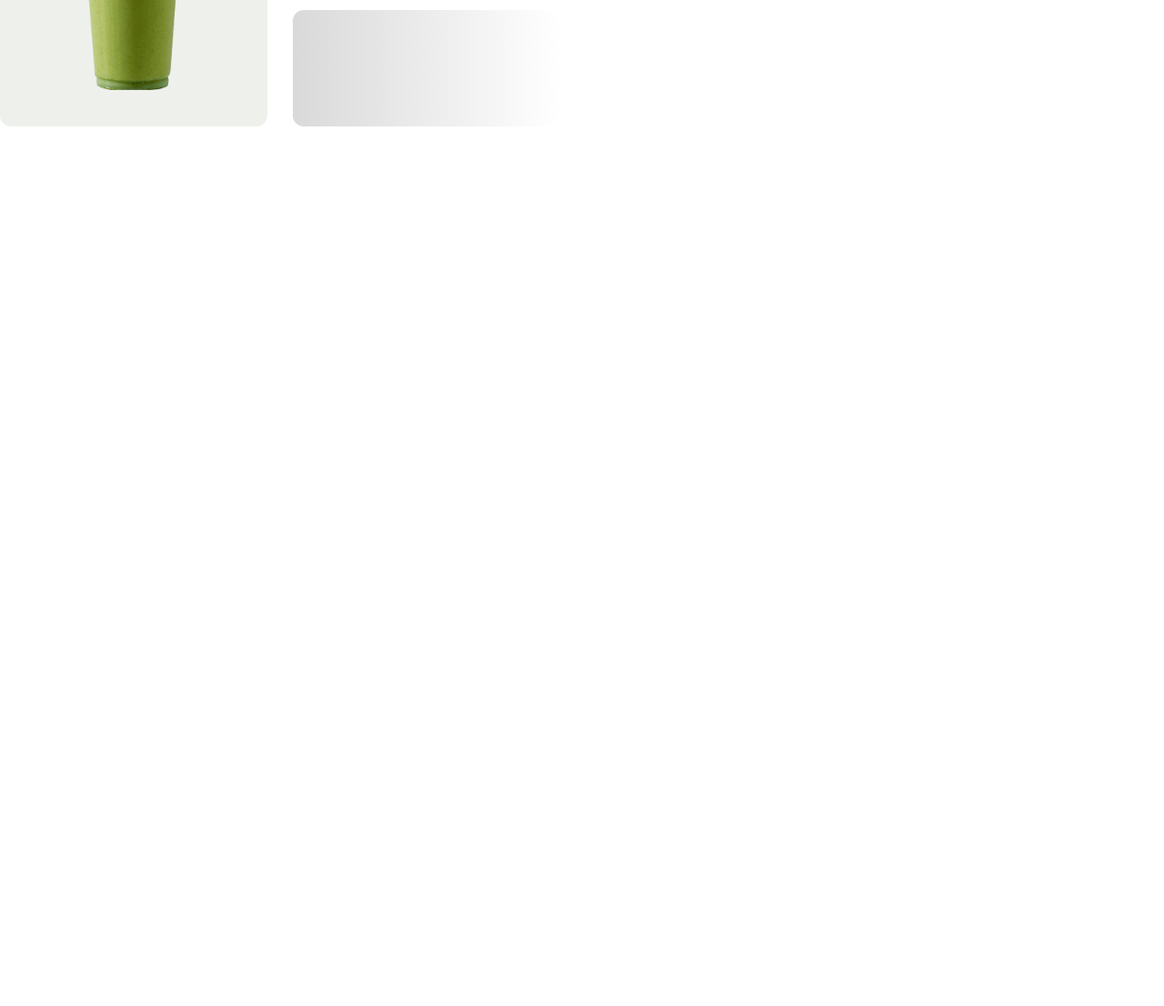
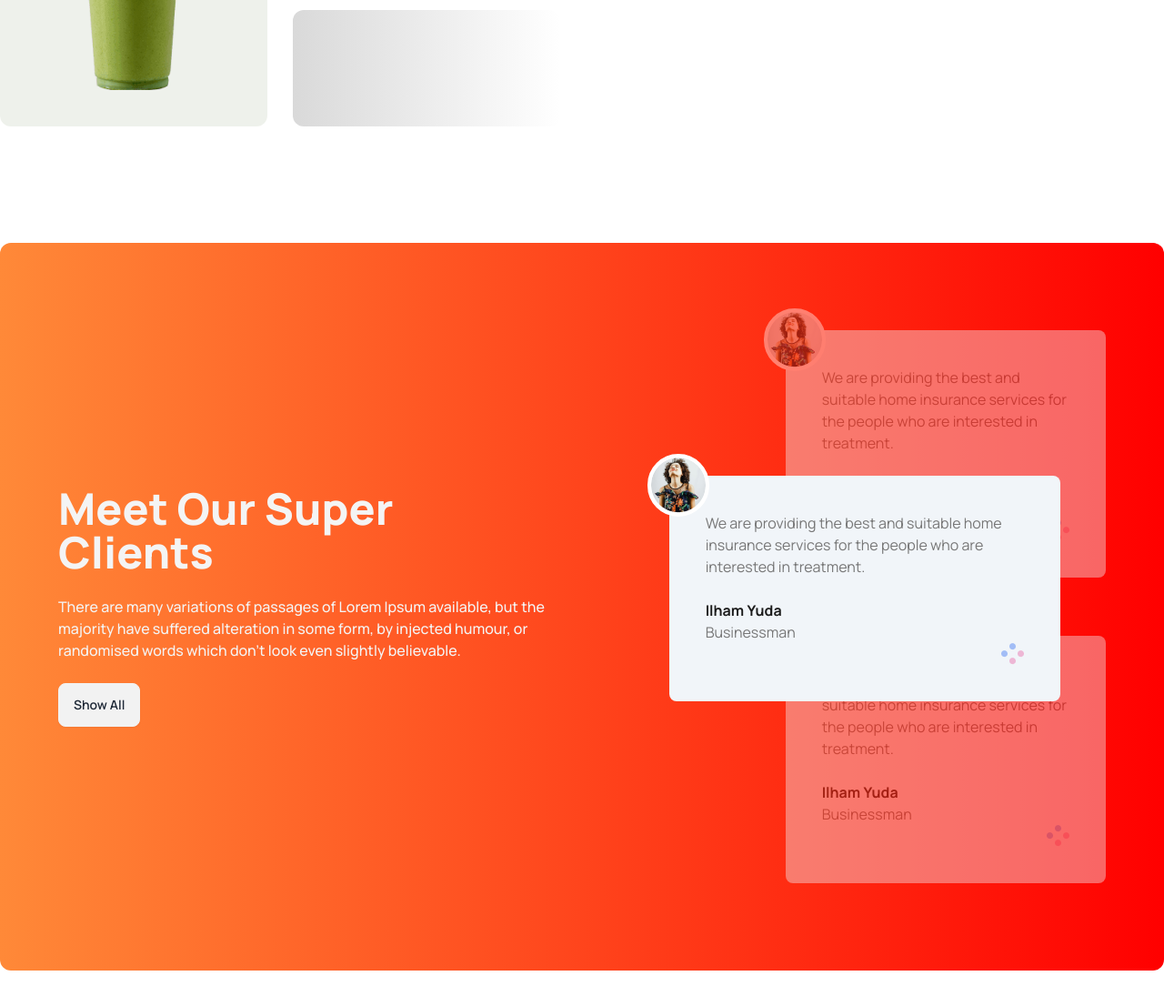
Before and after one commit to monna29/Tea-house, a plain HTML site: page index.html in a window 1280 px wide. Shown: the part 1608-2714 px from the top of the page at 91% size. Before the commit the page ends 1875 px from the top, so only its background shows below. Drawn offline with nearby package versions, Linux system fonts and the light colour scheme.

Commit message:
review section

```diff
--- a/index.html
+++ b/index.html
@@ -49,7 +49,8 @@
           <button class="btn bg-gradient-to-r from-[#F00] to-[#FF8938] text-xl font-bold text-white h-16">
             Explore More
             <svg xmlns="http://www.w3.org/2000/svg" width="24" height="25" viewBox="0 0 24 25" fill="none">
-                            <path d="M4.5 19.7788L19.5 4.77881M19.5 4.77881H8.25M19.5 4.77881V16.0288" stroke="white" stroke-width="1.5" stroke-linecap="round" stroke-linejoin="round"/>
+              <path d="M4.5 19.7788L19.5 4.77881M19.5 4.77881H8.25M19.5 4.77881V16.0288" stroke="white"
+                stroke-width="1.5" stroke-linecap="round" stroke-linejoin="round" />
             </svg>
           </button>
         </div>
@@ -69,16 +70,15 @@
   <main class="container mx-auto">
     <section class="my-32">
       <h3 class="text-5xl font-extrabold text-center">Our Featured Products</h3>
-        <p class="text-xs font-medium text-center mt-5 ">There are many variations of passages of Lorem Ipsum available, but the majority have suffered alteration in some form, <br> by injected humour, or randomised words which don't look even slightly believable. </p>
+      <p class="text-xs font-medium text-center mt-5 ">There are many variations of passages of Lorem Ipsum available,
+        but the majority have suffered alteration in some form, <br> by injected humour, or randomised words which don't
+        look even slightly believable. </p>
       <!-- card section -->
       <div class="grid grid-cols-1 md:grid-cols-2 lg:grid-cols-4 gap-6 mt-12">
         <!-- 1st card -->
         <div class="card bg-gradient-to-r from-[#F4F4F4] to-neutral-200 ">
           <figure class="px-10 pt-10">
-                  <img
-                    src="images/tea-1.png"
-                    alt="Shoes"
-                    class="rounded-xl" />
+            <img src="images/tea-1.png" alt="Shoes" class="rounded-xl" />
           </figure>
           <div class="card-body items-center text-center">
             <h2 class="card-title">Milk Tea</h2>
@@ -88,10 +88,7 @@
         <!-- 2st card -->
         <div class="card bg-gradient-to-r from-[#F4F4F4] to-neutral-200">
           <figure class="px-10 pt-10">
-                  <img
-                    src="images/tea-1.png"
-                    alt="Shoes"
-                    class="rounded-xl" />
+            <img src="images/tea-1.png" alt="Shoes" class="rounded-xl" />
           </figure>
           <div class="card-body items-center text-center">
             <h2 class="card-title">Milk Tea</h2>
@@ -101,10 +98,7 @@
         <!-- 3st card -->
         <div class="card bg-gradient-to-r from-[#F4F4F4] to-neutral-200 ">
           <figure class="px-10 pt-10">
-                  <img
-                    src="images/tea-3.png"
-                    alt="Shoes"
-                    class="rounded-xl" />
+            <img src="images/tea-3.png" alt="Shoes" class="rounded-xl" />
           </figure>
           <div class="card-body items-center text-center">
             <h2 class="card-title">Milk Tea</h2>
@@ -114,10 +108,7 @@
         <!-- 4st card -->
         <div class="card bg-gradient-to-r from-[#F4F4F4] to-neutral-200 ">
           <figure class="px-10 pt-10">
-                  <img
-                    src="images/tea-4.png"
-                    alt="Shoes"
-                    class="rounded-xl" />
+            <img src="images/tea-4.png" alt="Shoes" class="rounded-xl" />
           </figure>
           <div class="card-body items-center text-center">
             <h2 class="card-title">Milk Tea</h2>
@@ -142,7 +133,10 @@
       <div class="space-y-6 flex-1">
         <div>
           <h3 class="text-5xl font-extrabold">Great Tea, Freshly <br>Presented</h3>
-          <p>The meaning of gong cha is chanese is to provide the best tea to emperor from all possessions . It represents the highest quality and self expectation. Establishing in 2006, Gong cha had been deeply appreciated by its custoers  because of good words of mouth and unique customized service orginated from Taiwan.</p>
+          <p>The meaning of gong cha is chanese is to provide the best tea to emperor from all possessions . It
+            represents the highest quality and self expectation. Establishing in 2006, Gong cha had been deeply
+            appreciated by its custoers because of good words of mouth and unique customized service orginated from
+            Taiwan.</p>
         </div>
         <div>
           <h4 class="text-xl font-extrabold">Unique Taste</h4>
@@ -154,6 +148,58 @@
         </div>
       </div>
     </section>
+    <!-- Meet Our Super Clients -->
+    <section >
+      <!-- meet container -->
+      <div class="mb-32 rounded-xl bg-gradient-to-r from-[#FF8938] to-[#F00] px-16 py-24 gap-24 flex flex-col lg:flex-row">
+        <div class="flex items-center lg:pr-28">
+           <div class="space-y-6">
+            <h3 class="text-5xl font-extrabold text-[#F4F4F4]">Meet Our Super <br>Clients</h3>
+            <p class="text-[#F4F4F4] font-medium">There are many variations of passages of Lorem Ipsum available, but the majority have suffered alteration in some form, by injected humour, or randomised words which don't look even slightly believable.</p>
+            <button class="btn">Show All</button>
+           </div>
+        </div>
+
+        <!-- Review Container -->
+        <div class=" relative">
+            <!-- Next Review -->
+            <div class="p-10 rounded-lg z-10 relative mb-16 opacity-40 bg-slate-100">
+                <img class="absolute -left-6 -top-6 border-4 border-white rounded-full bg-white" src="images/client.png" alt="Client profile picture">
+                <p class="font-normal text-[#777]">We are providing the best and suitable home insurance services for the people who are interested in treatment.</p>
+                <h3 class="mt-6 text-[#1C1C1C] font-bold">Ilham Yuda</h3>
+                <p class="text-[#777]">Businessman</p>
+                <div class="flex justify-end">
+                    <img src="images/circles.png" alt="Review rating">
+                </div>
+            </div>
+
+            <!-- Current Review (highlighted) -->
+            <div class="p-10 rounded-lg z-20 absolute top-40 lg:-left-32 lg:w-[430px] bg-slate-100">
+                <img class="absolute -left-6 -top-6 border-4 border-white rounded-full bg-white" src="images/client.png" alt="Client profile picture">
+                <p class="font-normal text-[#777]">We are providing the best and suitable home insurance services for the people who are interested in treatment.</p>
+                <h3 class="mt-6 text-[#1C1C1C] font-bold">Ilham Yuda</h3>
+                <p class="text-[#777]">Businessman</p>
+                <div class="flex justify-end">
+                    <img src="images/circles.png" alt="Review rating">
+                </div>
+            </div>
+
+            <!-- Previous Review -->
+            <div class="p-10 rounded-lg z-10 relative opacity-40 bg-slate-100">
+                <img class="absolute -left-6 -top-6 border-4 border-white rounded-full bg-white" src="images/client.png" alt="Client profile picture">
+                <p class="font-normal text-[#777]">We are providing the best and suitable home insurance services for the people who are interested in treatment.</p>
+                <h3 class="mt-6 text-[#1C1C1C] font-bold">Ilham Yuda</h3>
+                <p class="text-[#777]">Businessman</p>
+                <div class="flex justify-end">
+                    <img src="images/circles.png" alt="Review rating">
+                </div>
+            </div>
+        </div>
+    <!-- </div> -->
+
+    </section>
+
+
   </main>
   <footer>
 
```
Lines whose indentation alone changed are shown as unchanged.
